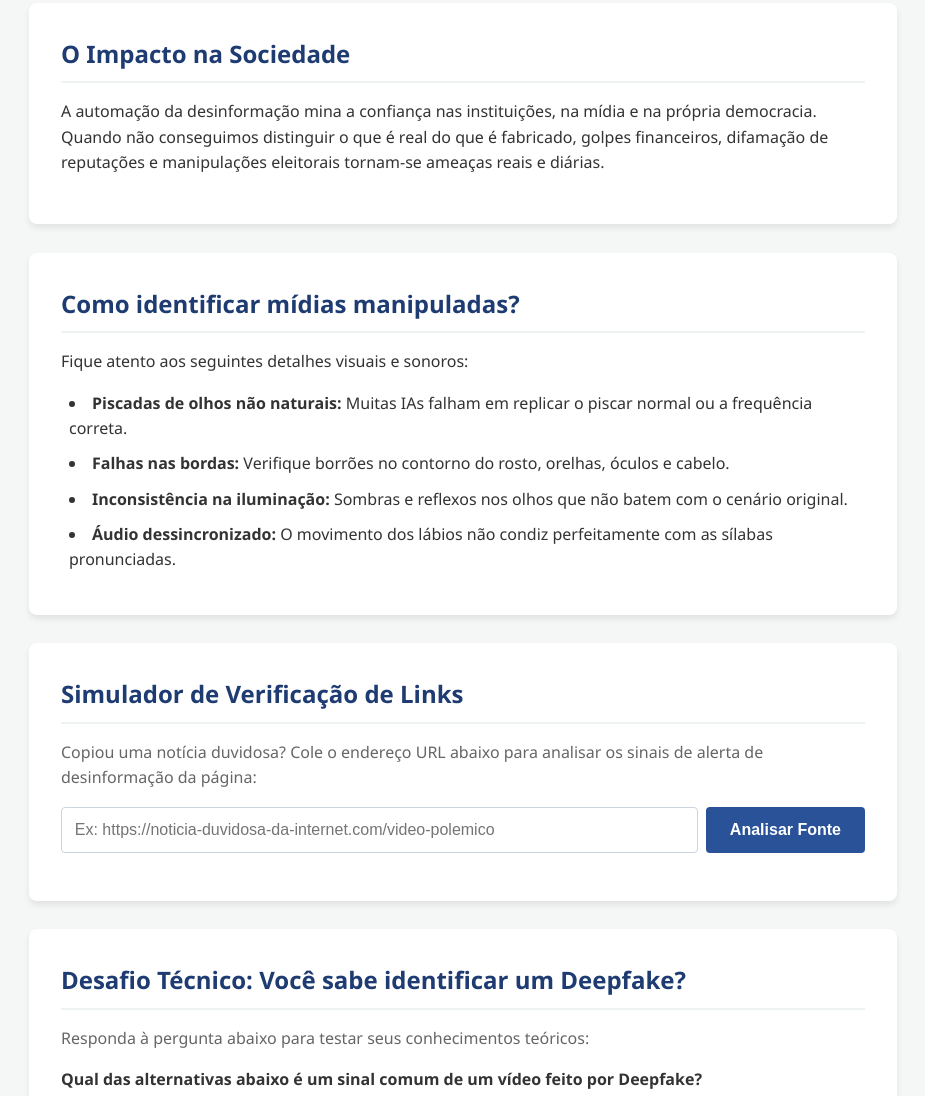
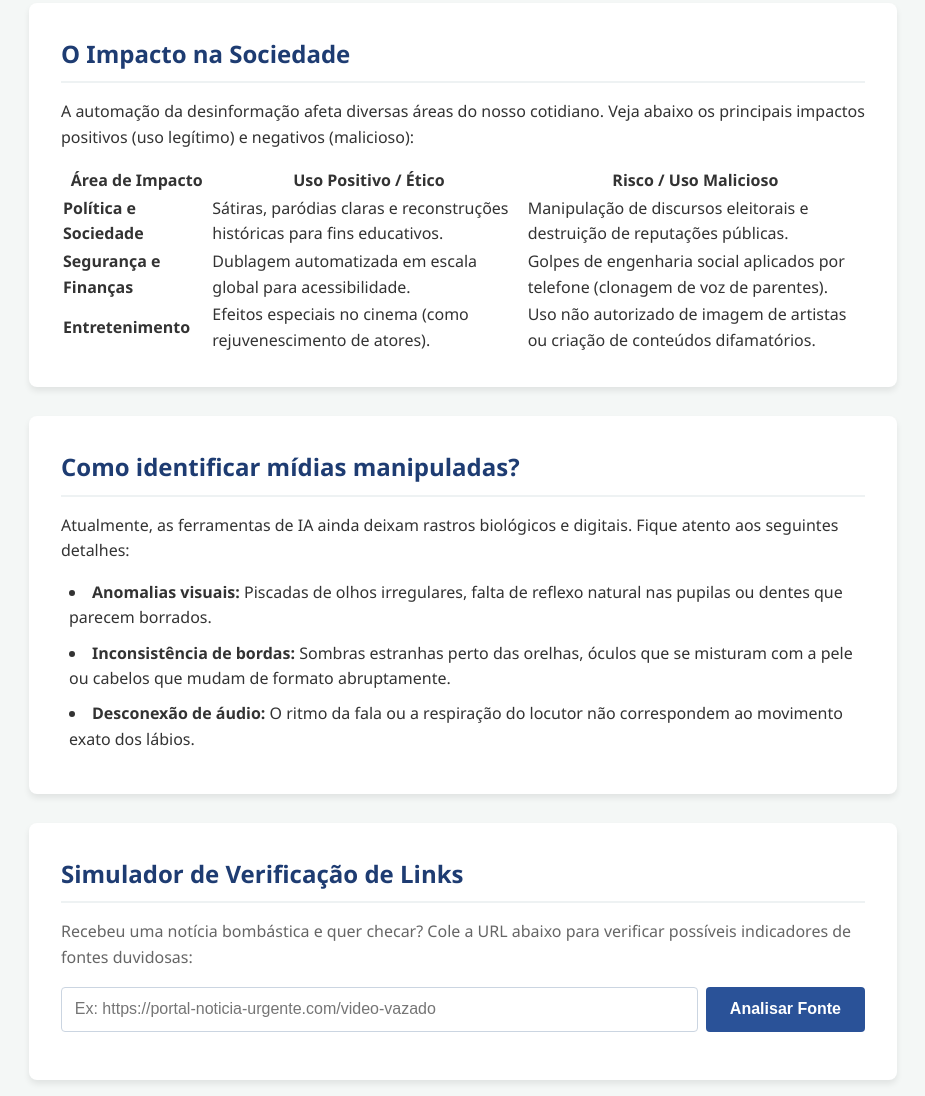
Before and after one commit to thiagogauze-web/-cidadaniadigital2026-, a plain HTML site: page index.html in a window 1280 px wide. Shown: the part 517-1613 px from the top of the page, without its empty margins (177-1102 px from the left). Drawn offline with Linux system fonts and the light colour scheme.

Commit message:
Update index.html

```diff
--- a/index.html
+++ b/index.html
@@ -17,31 +17,59 @@
 
         <section class="card content-section">
             <h2>O que são Deepfakes?</h2>
-            <p>Deepfakes são vídeos, áudios ou imagens modificados por meio de Inteligência Artificial para fazer pessoas parecerem dizer ou fazer coisas que nunca fizeram. Essa tecnologia utiliza algoritmos de aprendizado profundo (Deep Learning) e pode ser usada tanto para o entretenimento quanto para espalhar desinformação perigosa.</p>
+            <p>Deepfakes são mídias digitais (vídeos, áudios ou imagens) manipuladas ou criadas do zero por meio de algoritmos de Inteligência Artificial conhecidos como Redes Adversárias Generativas (GANs). Essa tecnologia consegue sobrepor rostos e clonar vozes com extrema precisão, fazendo pessoas parecerem dizer ou fazer coisas que nunca aconteceram.</p>
         </section>
 
         <section class="card content-section">
             <h2>O Impacto na Sociedade</h2>
-            <p>A automação da desinformação mina a confiança nas instituições, na mídia e na própria democracia. Quando não conseguimos distinguir o que é real do que é fabricado, golpes financeiros, difamação de reputações e manipulações eleitorais tornam-se ameaças reais e diárias.</p>
+            <p>A automação da desinformação afeta diversas áreas do nosso cotidiano. Veja abaixo os principais impactos positivos (uso legítimo) e negativos (malicioso):</p>
+
+            <div class="table-container">
+                <table>
+                    <thead>
+                        <tr>
+                            <th>Área de Impacto</th>
+                            <th>Uso Positivo / Ético</th>
+                            <th>Risco / Uso Malicioso</th>
+                        </tr>
+                    </thead>
+                    <tbody>
+                        <tr>
+                            <td><strong>Política e Sociedade</strong></td>
+                            <td>Sátiras, paródias claras e reconstruções históricas para fins educativos.</td>
+                            <td>Manipulação de discursos eleitorais e destruição de reputações públicas.</td>
+                        </tr>
+                        <tr>
+                            <td><strong>Segurança e Finanças</strong></td>
+                            <td>Dublagem automatizada em escala global para acessibilidade.</td>
+                            <td>Golpes de engenharia social aplicados por telefone (clonagem de voz de parentes).</td>
+                        </tr>
+                        <tr>
+                            <td><strong>Entretenimento</strong></td>
+                            <td>Efeitos especiais no cinema (como rejuvenescimento de atores).</td>
+                            <td>Uso não autorizado de imagem de artistas ou criação de conteúdos difamatórios.</td>
+                        </tr>
+                    </tbody>
+                </table>
+            </div>
         </section>
 
         <section class="card content-section">
             <h2>Como identificar mídias manipuladas?</h2>
-            <p>Fique atento aos seguintes detalhes visuais e sonoros:</p>
+            <p>Atualmente, as ferramentas de IA ainda deixam rastros biológicos e digitais. Fique atento aos seguintes detalhes:</p>
             <ul>
-                <li><strong>Piscadas de olhos não naturais:</strong> Muitas IAs falham em replicar o piscar normal ou a frequência correta.</li>
-                <li><strong>Falhas nas bordas:</strong> Verifique borrões no contorno do rosto, orelhas, óculos e cabelo.</li>
-                <li><strong>Inconsistência na iluminação:</strong> Sombras e reflexos nos olhos que não batem com o cenário original.</li>
-                <li><strong>Áudio dessincronizado:</strong> O movimento dos lábios não condiz perfeitamente com as sílabas pronunciadas.</li>
+                <li><strong>Anomalias visuais:</strong> Piscadas de olhos irregulares, falta de reflexo natural nas pupilas ou dentes que parecem borrados.</li>
+                <li><strong>Inconsistência de bordas:</strong> Sombras estranhas perto das orelhas, óculos que se misturam com a pele ou cabelos que mudam de formato abruptamente.</li>
+                <li><strong>Desconexão de áudio:</strong> O ritmo da fala ou a respiração do locutor não correspondem ao movimento exato dos lábios.</li>
             </ul>
         </section>
 
         <section class="card tool-section">
             <h2>Simulador de Verificação de Links</h2>
-            <p class="section-instruction">Copiou uma notícia duvidosa? Cole o endereço URL abaixo para analisar os sinais de alerta de desinformação da página:</p>
+            <p class="section-instruction">Recebeu uma notícia bombástica e quer checar? Cole a URL abaixo para verificar possíveis indicadores de fontes duvidosas:</p>
 
             <div class="form-group">
-                <input type="text" id="link-input" placeholder="Ex: https://noticia-duvidosa-da-internet.com/video-polemico">
+                <input type="text" id="link-input" placeholder="Ex: https://portal-noticia-urgente.com/video-vazado">
                 <button id="btn-analyze" class="btn-submit">Analisar Fonte</button>
             </div>
 
@@ -50,20 +78,20 @@
 
         <section class="card quiz-section">
             <h2>Desafio Técnico: Você sabe identificar um Deepfake?</h2>
-            <p class="section-instruction">Responda à pergunta abaixo para testar seus conhecimentos teóricos:</p>
+            <p class="section-instruction">Responda à pergunta para testar sua capacidade de análise:</p>
 
             <form id="quiz-form">
                 <div class="question-container">
-                    <p><strong>Qual das alternativas abaixo é um sinal comum de um vídeo feito por Deepfake?</strong></p>
+                    <p><strong>Qual das alternativas apresenta uma inconsistência típica de um vídeo manipulado por IA?</strong></p>
 
                     <label class="radio-label">
-                        <input type="radio" name="quiz-answer" value="errada1"> Textura de pele extremamente realista e marcas de expressão naturais.
+                        <input type="radio" name="quiz-answer" value="errada1"> Cicatrizes e marcas de expressão que se movem de forma perfeitamente natural com o rosto.
                     </label>
                     <label class="radio-label">
-                        <input type="radio" name="quiz-answer" value="correta"> Movimentos oculares estranhos ou falta de sincronia fina no áudio.
+                        <input type="radio" name="quiz-answer" value="correta"> Falta de sincronia fina nas sílabas pronunciadas ou padrões de piscadas artificiais.
                     </label>
                     <label class="radio-label">
-                        <input type="radio" name="quiz-answer" value="errada2"> Iluminação perfeitamente distribuída combinando com o fundo em todos os ângulos.
+                        <input type="radio" name="quiz-answer" value="errada2"> Iluminação constante no ambiente que muda de acordo com os movimentos corporais reais.
                     </label>
                 </div>
 
```
